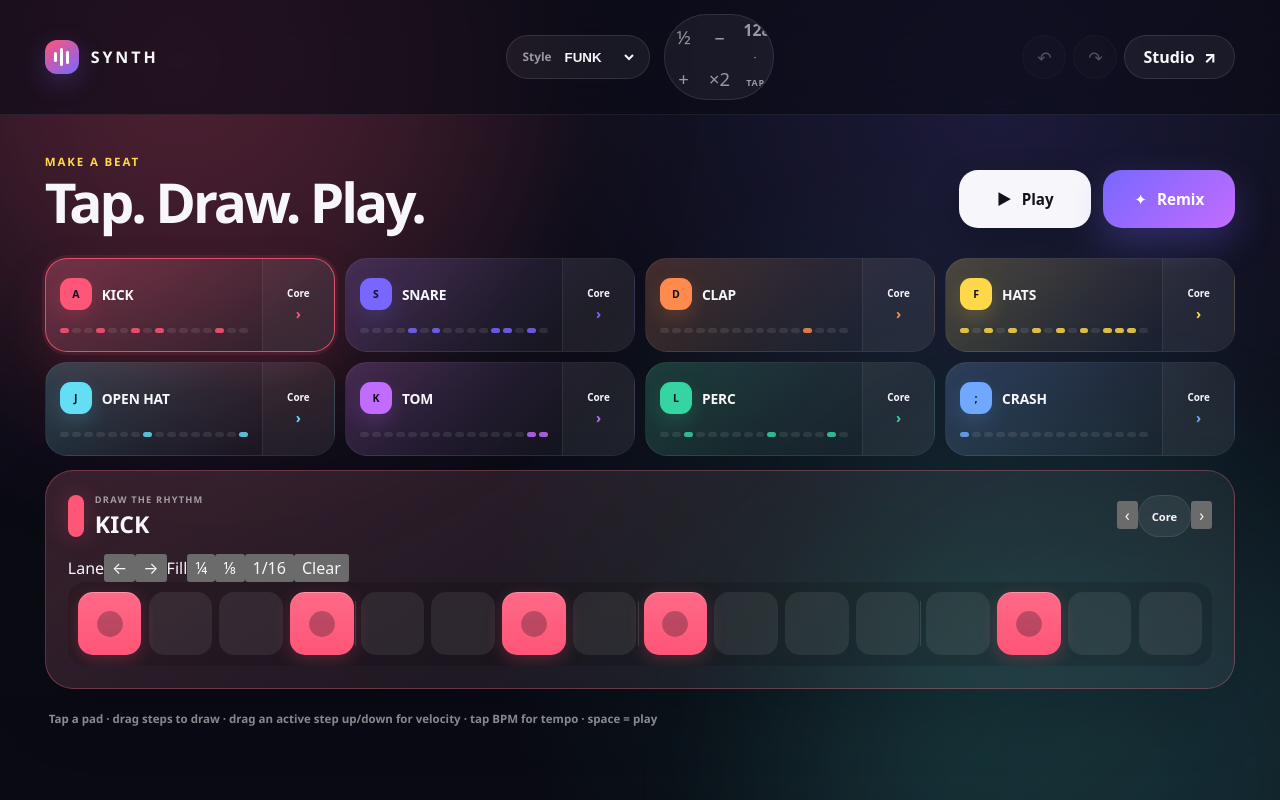
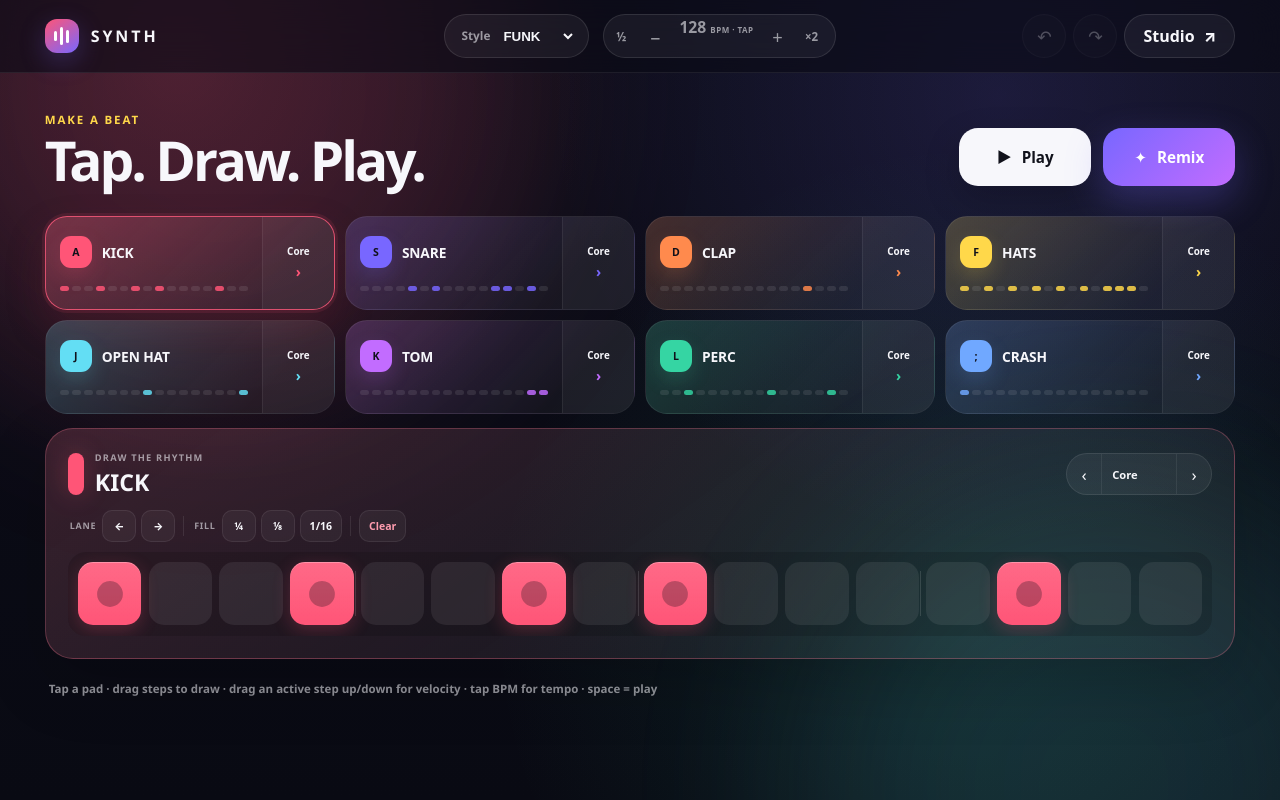
Before and after one commit to thiepn/synth, a React (Vite) app: page / in a window 1280 px wide. Built offline with nearby package versions, Linux system fonts and the light colour scheme.

Commit message:
Style Q1 playground quick controls

```diff
--- a/src/playground.css
+++ b/src/playground.css
@@ -197,7 +197,7 @@
 .playground-tempo {
   min-height: 44px;
   display: grid;
-  grid-template-columns: 36px auto 36px;
+  grid-template-columns: 34px 34px minmax(72px, auto) 34px 40px;
   align-items: center;
   border: 1px solid var(--pg-line);
   border-radius: 999px;
@@ -206,7 +206,7 @@
 }
 
 .playground-tempo button {
-  width: 36px;
+  width: 34px;
   height: 42px;
   border: 0;
   background: transparent;
@@ -220,23 +220,30 @@
   background: rgba(255, 255, 255, 0.07);
 }
 
-.playground-tempo > span {
-  min-width: 58px;
+.playground-tempo__tap {
+  width: auto !important;
+  min-width: 72px;
   display: flex;
   align-items: baseline;
   justify-content: center;
   gap: 4px;
-}
-
-.playground-tempo strong {
+  padding-inline: 7px;
+}
+
+.playground-tempo__tap strong {
   font-size: 0.98rem;
 }
 
-.playground-tempo small {
+.playground-tempo__tap small {
   color: var(--pg-muted);
-  font-size: 0.56rem;
-  font-weight: 800;
-  letter-spacing: 0.08em;
+  font-size: 0.5rem;
+  font-weight: 850;
+  letter-spacing: 0.06em;
+}
+
+.playground-tempo__scale {
+  font-size: 0.72rem !important;
+  font-weight: 850;
 }
 
 .playground-studio-button,
@@ -776,6 +783,58 @@
   color: var(--lane-color);
 }
 
+.playground-sound-cycle {
+  min-height: 42px;
+  display: grid;
+  grid-template-columns: 34px minmax(76px, auto) 34px;
+  align-items: stretch;
+  overflow: hidden;
+  border: 1px solid rgba(255, 255, 255, 0.09);
+  border-radius: 999px;
+  background: rgba(255, 255, 255, 0.055);
+}
+
+.playground-sound-cycle > button {
+  min-width: 0;
+  border: 0;
+  background: transparent;
+  color: var(--pg-text);
+  cursor: pointer;
+}
+
+.playground-sound-cycle > button:first-child,
+.playground-sound-cycle > button:last-child {
+  width: 34px;
+  font-size: 1.05rem;
+}
+
+.playground-sound-cycle > button:hover:not(:disabled) {
+  background: rgba(255, 255, 255, 0.08);
+}
+
+.playground-sound-cycle > button:disabled {
+  opacity: 0.4;
+  cursor: default;
+}
+
+.playground-sound-cycle .playground-focus__sound {
+  min-height: 40px;
+  max-width: 150px;
+  padding: 0 10px;
+  border: 0;
+  border-left: 1px solid rgba(255, 255, 255, 0.07);
+  border-right: 1px solid rgba(255, 255, 255, 0.07);
+  border-radius: 0;
+  background: transparent;
+  overflow: hidden;
+}
+
+.playground-sound-cycle .playground-focus__sound span {
+  overflow: hidden;
+  text-overflow: ellipsis;
+  white-space: nowrap;
+}
+
 .playground-page-control {
   display: grid;
   grid-template-columns: 36px auto 36px;
@@ -808,6 +867,65 @@
   color: var(--pg-muted);
   font-size: 0.62rem;
   font-weight: 800;
+}
+
+.playground-lane-toolbar {
+  min-width: 0;
+  display: flex;
+  align-items: center;
+  flex-wrap: wrap;
+  gap: 5px;
+  margin: -2px 0 10px;
+}
+
+.playground-lane-toolbar > span {
+  margin-inline: 2px 1px;
+  color: var(--pg-muted);
+  font-size: 0.56rem;
+  font-weight: 850;
+  letter-spacing: 0.08em;
+  text-transform: uppercase;
+}
+
+.playground-lane-toolbar > i {
+  width: 1px;
+  height: 20px;
+  margin-inline: 3px;
+  background: rgba(255, 255, 255, 0.09);
+}
+
+.playground-lane-toolbar > button {
+  min-width: 34px;
+  height: 32px;
+  padding: 0 9px;
+  border: 1px solid rgba(255, 255, 255, 0.08);
+  border-radius: 10px;
+  background: rgba(255, 255, 255, 0.045);
+  color: var(--pg-text);
+  cursor: pointer;
+  font-size: 0.66rem;
+  font-weight: 800;
+}
+
+.playground-lane-toolbar > button:hover {
+  border-color: color-mix(
+    in srgb,
+    var(--lane-color) 32%,
+    rgba(255, 255, 255, 0.1)
+  );
+  background: color-mix(
+    in srgb,
+    var(--lane-color) 8%,
+    rgba(255, 255, 255, 0.055)
+  );
+}
+
+.playground-lane-toolbar > button:active {
+  transform: translateY(1px);
+}
+
+.playground-lane-toolbar__clear {
+  color: #ff9caf !important;
 }
 
 .playground-steps--focus {
@@ -928,6 +1046,8 @@
 }
 
 .playground-step.is-on {
+  cursor: ns-resize;
+  opacity: var(--step-opacity, 1);
   background:
     linear-gradient(
       180deg,
@@ -945,7 +1065,7 @@
   inset: 28%;
   border-radius: 50%;
   background: rgba(12, 13, 22, 0.28);
-  transform: scale(0.92);
+  transform: scale(var(--step-indicator-scale, 0.92));
 }
 
 .playground-step.is-current {
@@ -1319,11 +1439,33 @@
 
   .playground-focus__tools {
     align-items: flex-end;
+    flex-wrap: wrap;
+    justify-content: flex-end;
   }
 
   .playground-focus__sound {
     min-height: 40px;
     max-width: 120px;
+  }
+
+  .playground-sound-cycle {
+    grid-template-columns: 32px minmax(68px, 1fr) 32px;
+  }
+
+  .playground-sound-cycle > button:first-child,
+  .playground-sound-cycle > button:last-child {
+    width: 32px;
+  }
+
+  .playground-lane-toolbar {
+    margin-bottom: 8px;
+    gap: 4px;
+  }
+
+  .playground-lane-toolbar > button {
+    min-width: 38px;
+    height: 36px;
+    padding-inline: 8px;
   }
 
   .playground-steps {
@@ -1407,11 +1549,12 @@
 
   .playground-topbar__center {
     display: grid;
-    grid-template-columns: 1fr 1fr;
+    grid-template-columns: 1fr;
   }
 
   .playground-tempo {
-    display: grid;
+    width: 100%;
+    grid-template-columns: 34px 34px minmax(72px, 1fr) 34px 40px;
   }
 
   .playground-hero p {
@@ -1496,6 +1639,9 @@
   .playground-project-alert,
   .playground-studio-button,
   .playground-focus__sound,
+  .playground-sound-cycle,
+  .playground-sound-cycle > button,
+  .playground-lane-toolbar > button,
   .playground-sound-choices button,
   .playground-step {
     border: 1px solid ButtonText;
```
